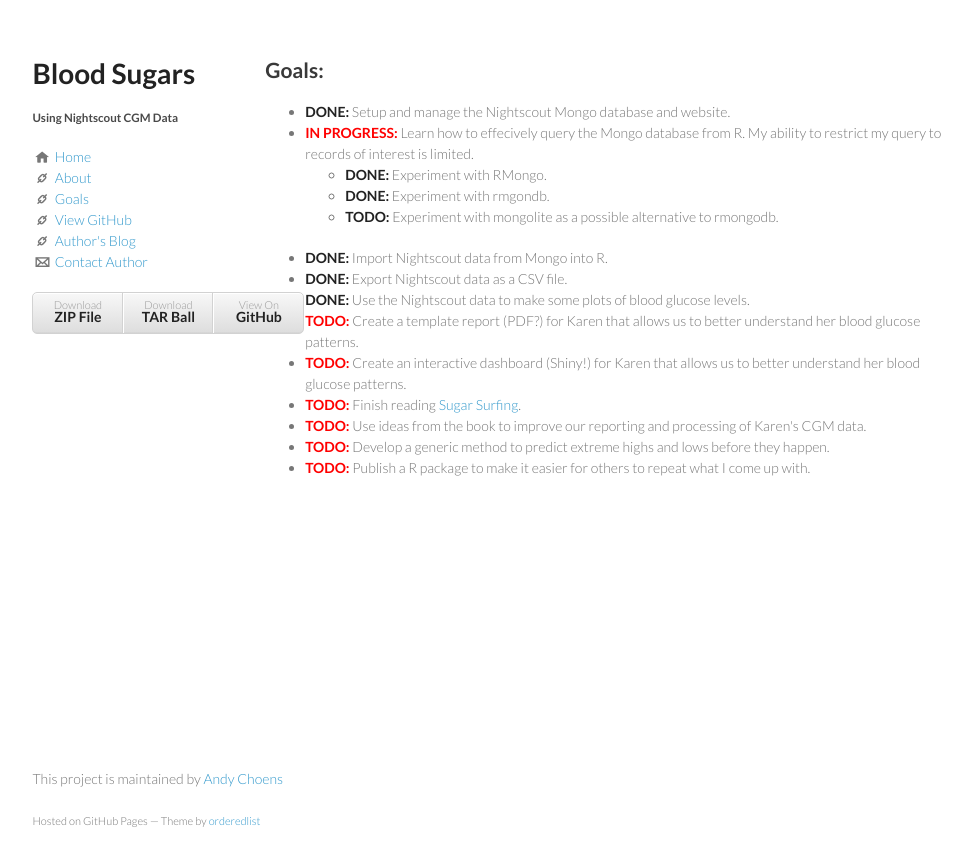
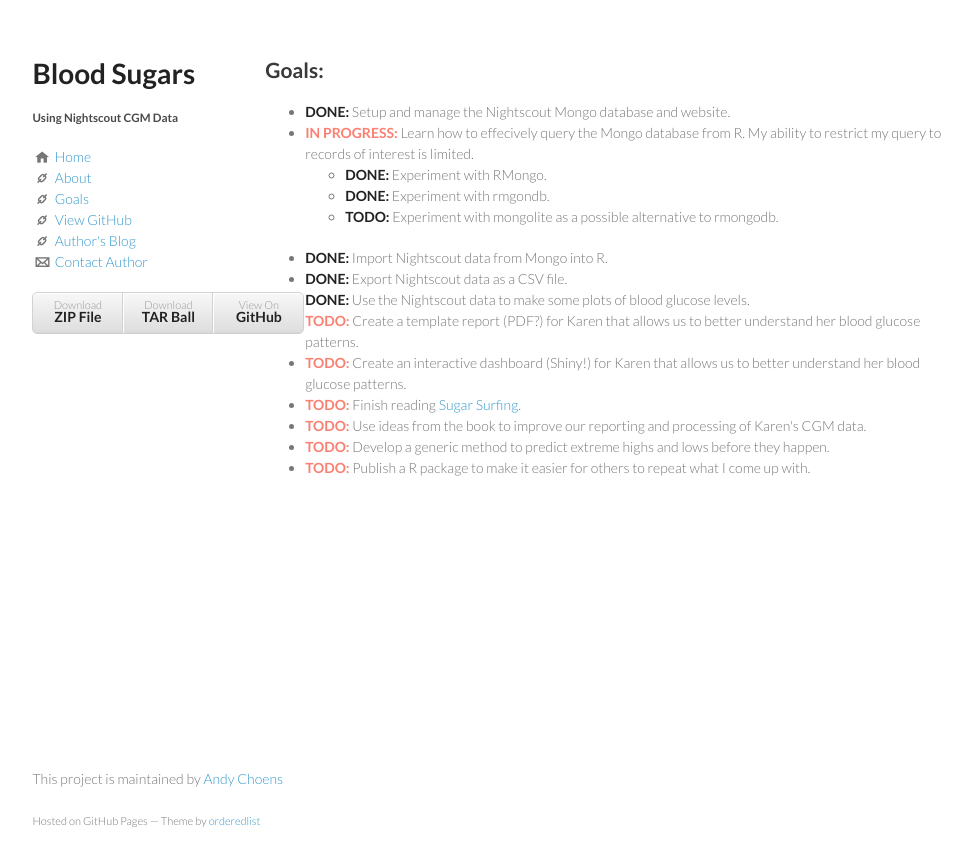
Before and after one commit to Choens/blood-sugars, a Jekyll site: the page built from goals.html, in a window 1280 px wide. Shown: the top 866 px of the page, without its empty margins (142-1114 px from the left). Built offline with Jekyll 4.4.1, drawn with Linux system fonts in a browser that asks for light colours.

Commit message:
Softens the color.

```diff
--- a/goals.html
+++ b/goals.html
@@ -14,7 +14,7 @@ title: Goals
         <strong>DONE:</strong> Setup and manage the Nightscout Mongo
         database and website.</li>
     <li>
-        <strong><span style="color:red">IN PROGRESS:</span></strong> Learn
+        <strong><span style="color:salmon">IN PROGRESS:</span></strong> Learn
         how to effecively query the Mongo database from R. My ability
         to restrict my query to records of interest is limited.
     </li>
@@ -33,31 +33,31 @@ title: Goals
         plots of blood glucose levels.
     </li>
     <li>
-        <strong><span style="color:red">TODO:</span></strong> Create a
+        <strong><span style="color:salmon">TODO:</span></strong> Create a
         template report (PDF?) for Karen that allows us to better
         understand her blood glucose patterns.
     </li>
     <li>
-        <strong><span style="color:red">TODO:</span></strong> Create
+        <strong><span style="color:salmon">TODO:</span></strong> Create
         an interactive dashboard (Shiny!) for Karen that allows us to
         better understand her blood glucose patterns.
     </li>
     <li>
-        <strong><span style="color:red">TODO:</span></strong> Finish
+        <strong><span style="color:salmon">TODO:</span></strong> Finish
         reading <a href="http://sugarsurfing.com/">Sugar Surfing</a>.
     </li>
     <li>
-        <strong><span style="color:red">TODO:</span></strong> Use
+        <strong><span style="color:salmon">TODO:</span></strong> Use
         ideas from the book to improve our reporting and processing of
         Karen's CGM data.
     </li>
     <li>
-        <strong><span style="color:red">TODO:</span></strong> Develop
+        <strong><span style="color:salmon">TODO:</span></strong> Develop
         a generic method to predict extreme highs and lows before they
         happen.
     </li>
     <li>
-        <strong><span style="color:red">TODO:</span></strong> Publish
+        <strong><span style="color:salmon">TODO:</span></strong> Publish
         a R package to make it easier for others to repeat what I come
         up with.
     </li>
```
